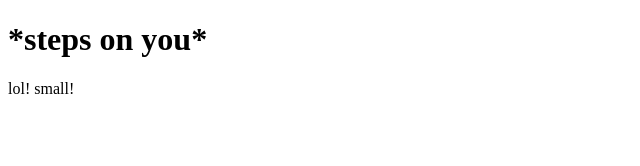
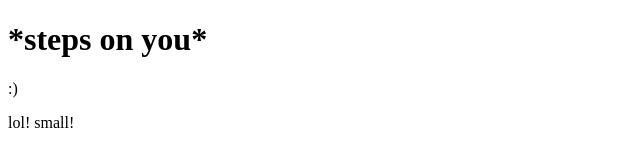
Before and after one commit to QuakeSys/quakesys.github.io, a plain HTML site: page index.html in a window 1280 px wide. Shown: the whole page, without its empty margins (0-640 px from the left). Drawn offline with Linux system fonts and the light colour scheme.

Commit message:
home page
testing

```diff
--- a/index.html
+++ b/index.html
@@ -2,6 +2,7 @@
 <html>
 <body>
 <h1>*steps on you*</h1>
+<p>:)</p>
 <p>lol! small!</p>
 </body>
 </html>
```
